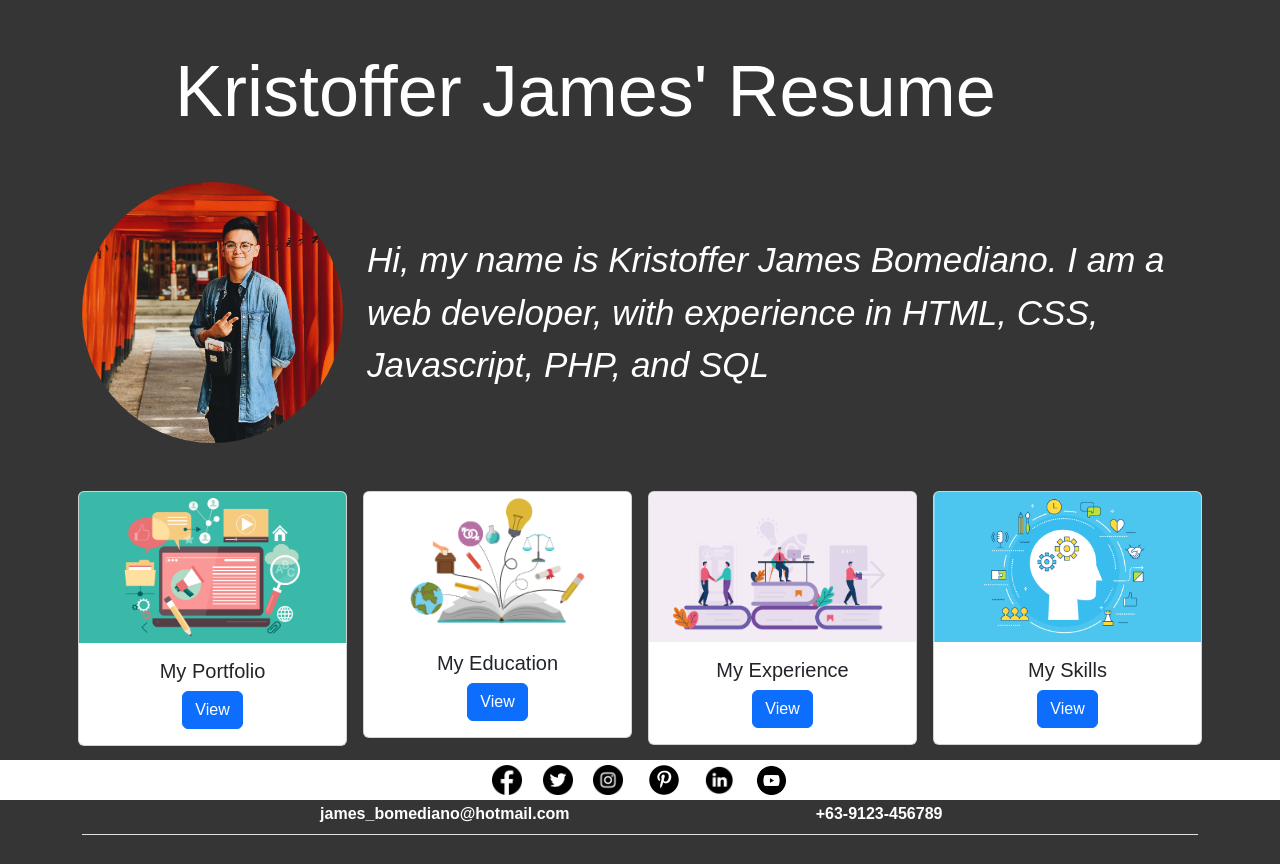
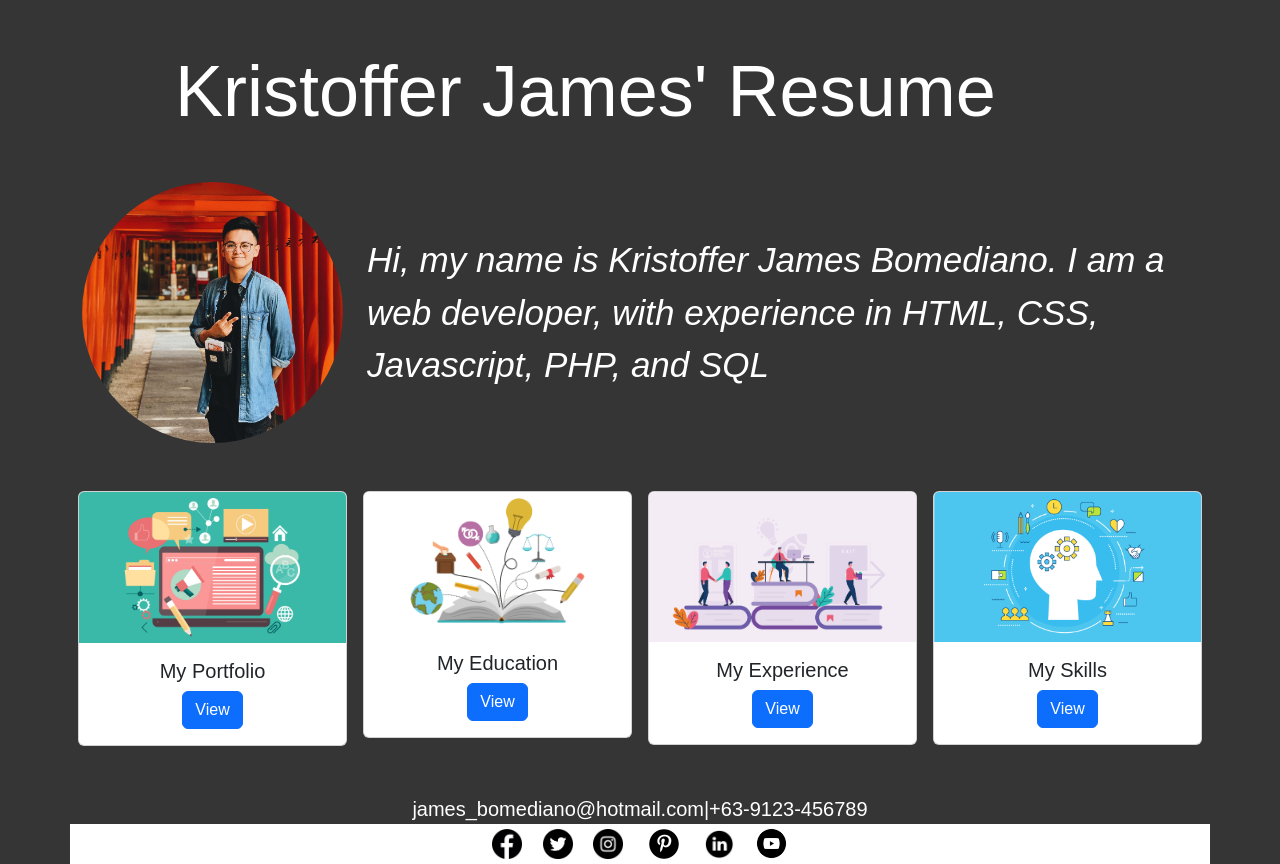
Before and after one commit to jammmeess/resume, a plain HTML site: page index.html in a window 1280 px wide. Drawn offline with nearby package versions, Linux system fonts and the light colour scheme.

Commit message:
edited and fixed the contact details and changed the footer position from fixed to absolute

```diff
--- a/index.html
+++ b/index.html
@@ -25,13 +25,17 @@
     }
 
     .footer {
-      position: fixed;
+      position: abosolute;
       left: 0;
       bottom: 0;
       width: 100%;
       background-color: rgb(255, 255, 255);
       color: white;
       text-align: center;
+    }
+    #contact {
+      color: white;
+      font-size: 20px;
     }
   </style>
   <body>
@@ -93,15 +97,8 @@
       </div>
 
       <div class="row">
-        <div class="col-lg-12">
-          <table class="table table-responsive">
-            <tbody>
-              <th class="text-center text-white">
-                james_bomediano@hotmail.com
-              </th>
-              <th class="text-start text-white">+63-9123-456789</th>
-            </tbody>
-          </table>
+        <div class="col-lg-12 text-center">
+          <span id="contact">james_bomediano@hotmail.com|+63-9123-456789</span>
         </div>
       </div>
 
```
